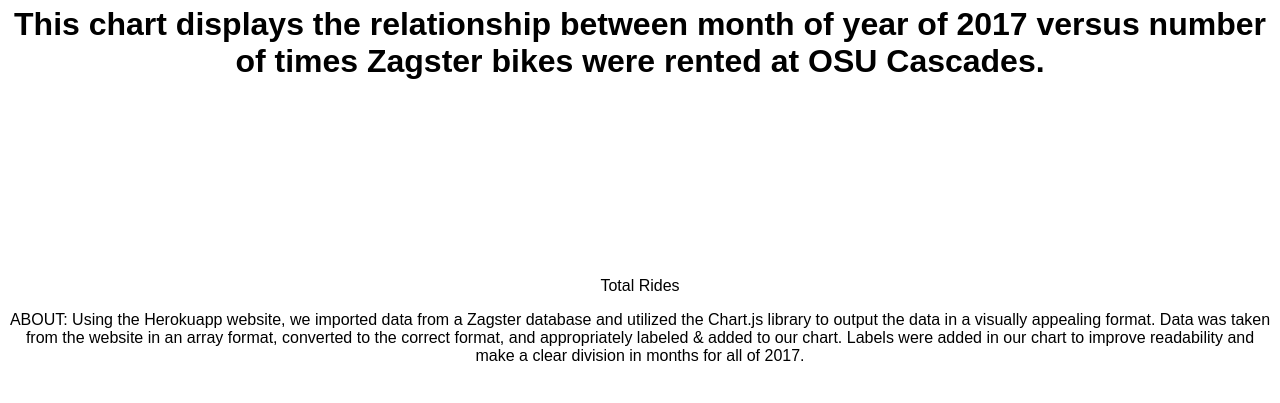
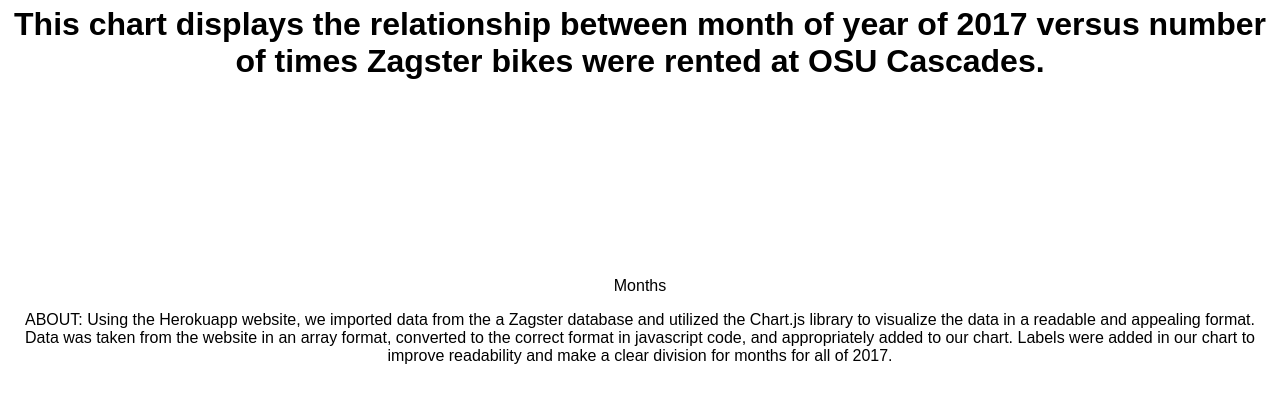
Before and after one commit to daniellepuga/zagster-client, a plain HTML site: page index.html in a window 1280 px wide. Shown: the part 79-482 px from the top of the page. Drawn offline with nearby package versions, Linux system fonts and the light colour scheme; no server answers.

Commit message:
Edited grammar in about

```diff
--- a/index.html
+++ b/index.html
@@ -22,12 +22,12 @@
         <canvas id="myChart"></canvas>
 
     </p>
-    <p>Total Rides</p>
+    <p>Months</p>
     <p>
-        ABOUT: Using the Herokuapp website, we imported data from a Zagster database and utilized the Chart.js library to output the data in a
-        visually appealing format. Data was taken from the website in an array format, converted to
-        the correct format, and appropriately labeled & added to our chart. Labels were added in our chart to improve readability
-        and make a clear division in months for all of 2017.
+        ABOUT: Using the Herokuapp website, we imported data from the a Zagster database and utilized the Chart.js library to visualize the data in a
+        readable and appealing format. Data was taken from the website in an array format, converted to
+        the correct format in javascript code, and appropriately added to our chart. Labels were added in our chart to improve readability
+        and make a clear division for months for all of 2017.
     </p>
 </body>
 
```
